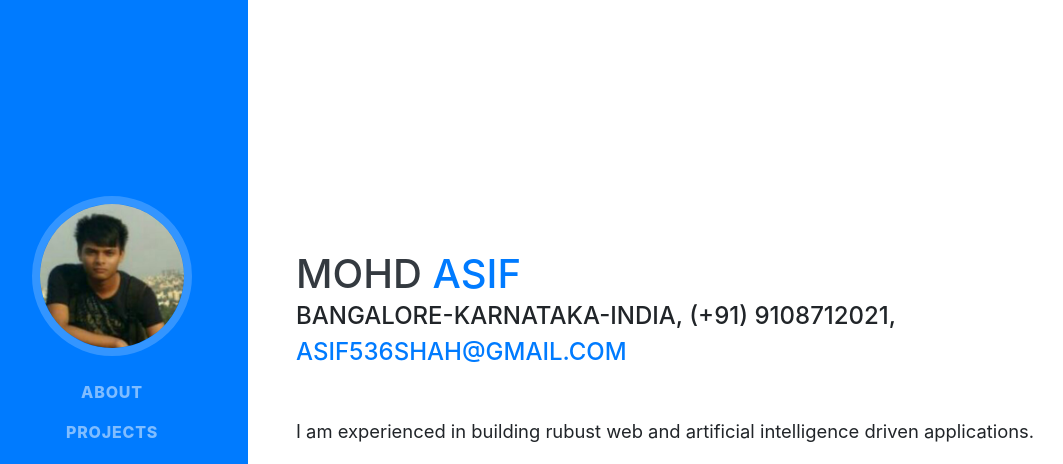
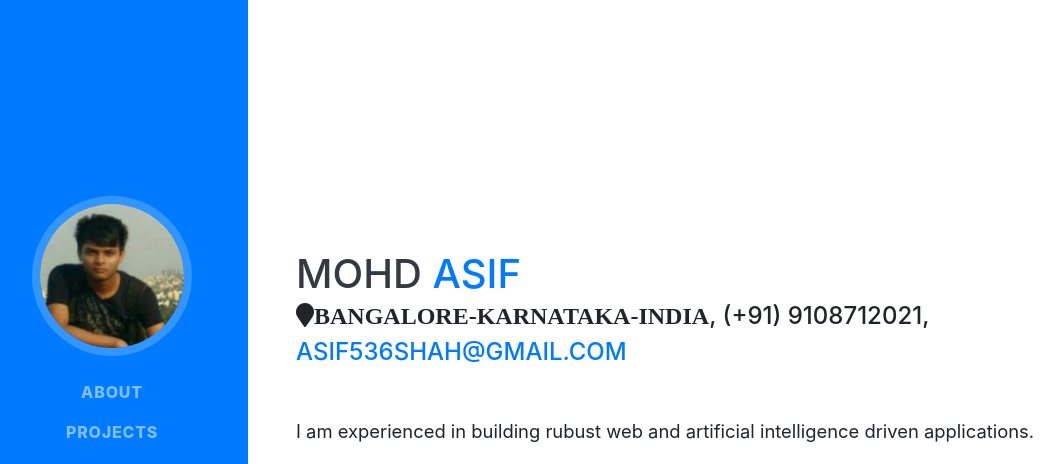
Before and after one commit to asif536/Resume, a website with bundled scripts: page index.html in a window 1280 px wide. Shown: the top 464 px of the page, without its empty margins (24-1087 px from the left). Built offline with nearby package versions, Linux system fonts and the light colour scheme; a web font is replaced by a local one.

Commit message:
Update index.html

```diff
--- a/index.html
+++ b/index.html
@@ -66,7 +66,7 @@
         <h1 class="mb-0">Mohd
           <span class="text-primary">Asif</span>
         </h1>
-        <div class="subheading mb-5">Bangalore-Karnataka-India, (+91) 9108712021,
+        <div class="subheading mb-5"><i class="fa fa-map-marker" aria-hidden="true">Bangalore-Karnataka-India</i>, (+91) 9108712021,
           <a href="mailto:asif536shah@gmail.com">asif536shah@gmail.com</a>
         </div>
         <p class="lead mb-5">
```
